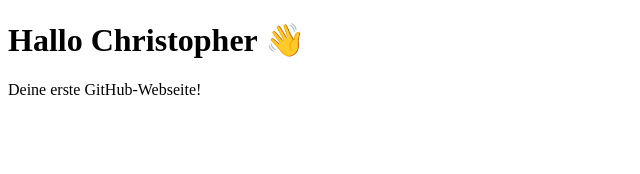
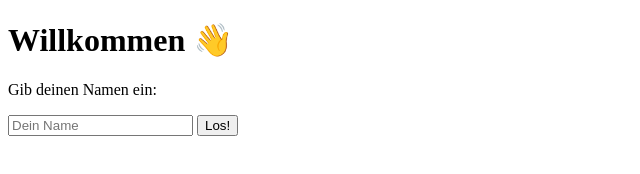
Before and after one commit to pmksgbr-cmyk/hello-christopher, a plain HTML site: page index.html in a window 1280 px wide. Shown: the whole page, without its empty margins (0-640 px from the left). Drawn offline with Linux system fonts and the light colour scheme.

Commit message:
Update index.html

```diff
--- a/index.html
+++ b/index.html
@@ -1,10 +1,22 @@
 <!DOCTYPE html>
 <html>
 <head>
-  <title>Hallo Christopher</title>
+  <title>Hallo App</title>
 </head>
 <body>
-  <h1>Hallo Christopher 👋</h1>
-  <p>Deine erste GitHub-Webseite!</p>
+  <h1>Willkommen 👋</h1>
+
+  <p>Gib deinen Namen ein:</p>
+  <input id="nameInput" type="text" placeholder="Dein Name">
+  <button onclick="greet()">Los!</button>
+
+  <p id="output"></p>
+
+  <script>
+    function greet() {
+      const name = document.getElementById("nameInput").value;
+      document.getElementById("output").innerText = "Hallo " + name + "!";
+    }
+  </script>
 </body>
 </html>
```
